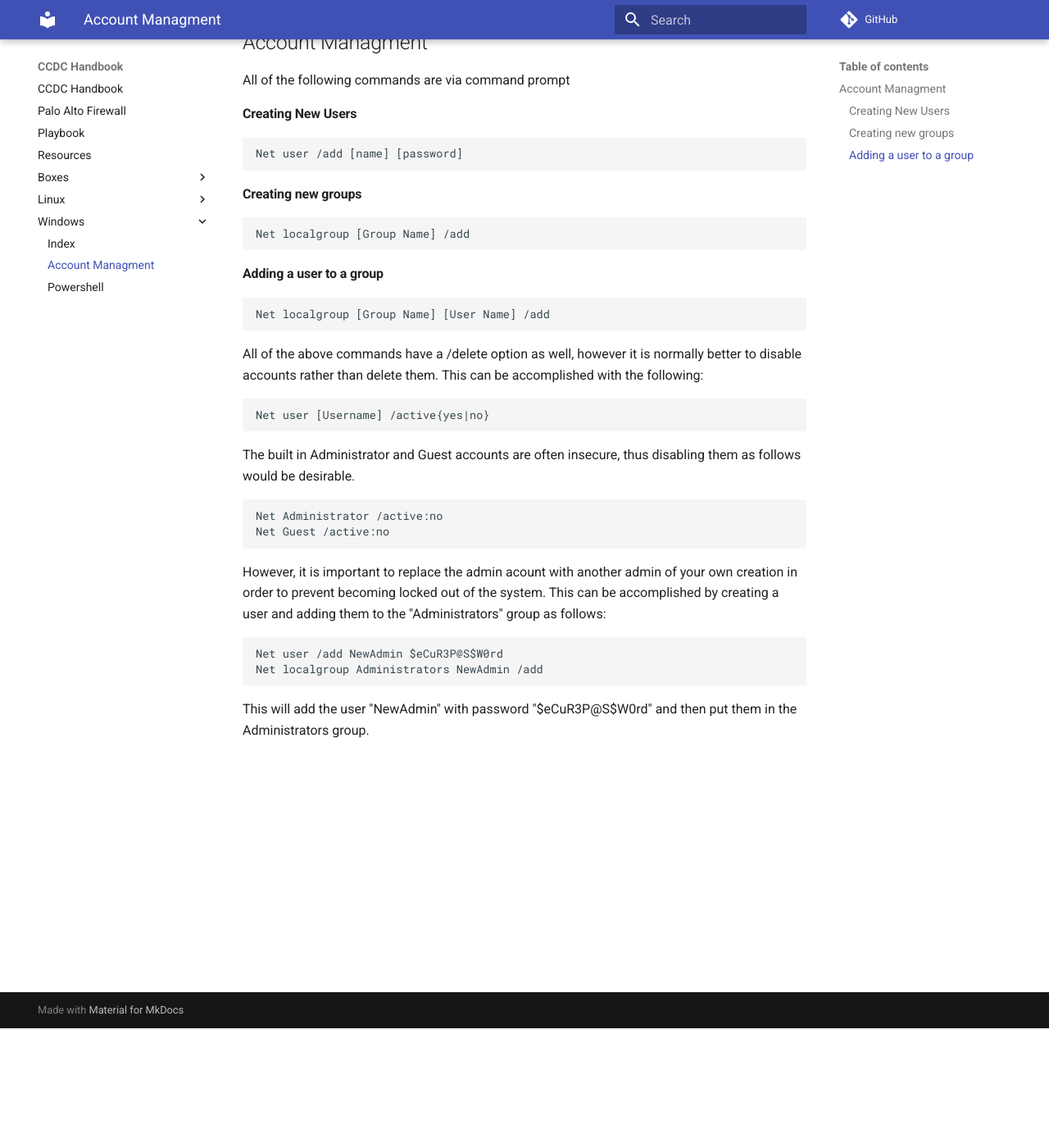
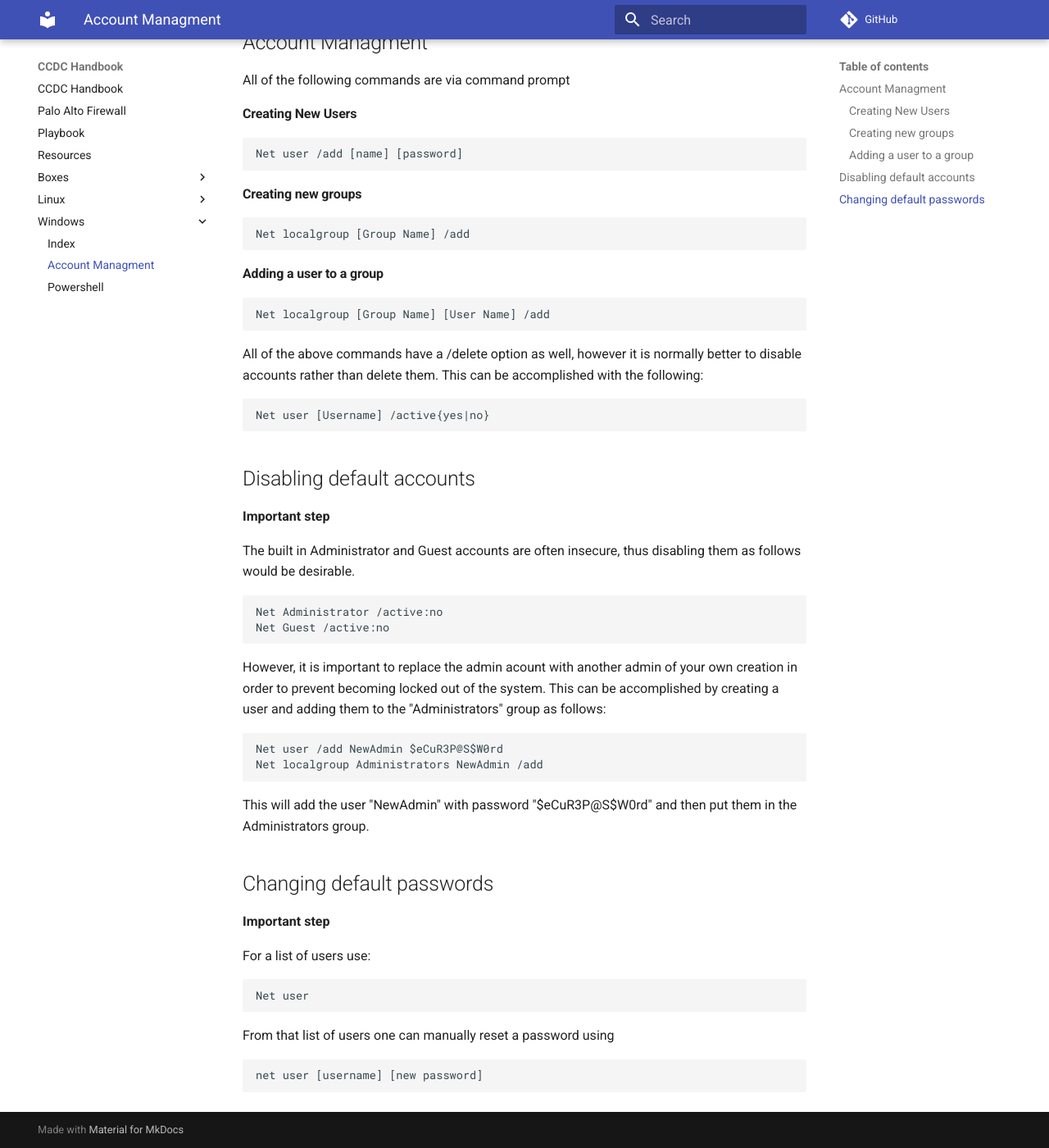
Before and after one commit to ius-csg/ccdc-handbook, an MkDocs documentation site: the page built from docs/Windows/Account Managment.md, in a window 1280 px wide and 1400 px high, scrolled down 146 px. Shown: the whole window at 82% size. Built offline with MkDocs 1.6.1 and Material for MkDocs 9.7.7, drawn with Linux system fonts in a browser that asks for light colours; comment, search, counter and statistics services are not loaded.

Commit message:
Added password changing

```diff
--- a/docs/Windows/Account Managment.md
+++ b/docs/Windows/Account Managment.md
@@ -18,6 +18,10 @@ All of the above commands have a /delete option as well, however it is normally
 
     Net user [Username] /active{yes|no}
 
+##Disabling default accounts
+
+**Important step**
+
 The built in Administrator and Guest accounts are often insecure, thus disabling them as follows would be desirable.
 
     Net Administrator /active:no
@@ -29,3 +33,15 @@ However, it is important to replace the admin acount with another admin of your
     Net localgroup Administrators NewAdmin /add
 
 This will add the user "NewAdmin" with password "$eCuR3P@S$W0rd" and then put them in the Administrators group.
+
+##Changing default passwords
+
+**Important step**
+
+For a list of users use:
+
+    Net user
+
+From that list of users one can manually reset a password using
+
+    net user [username] [new password]
```
